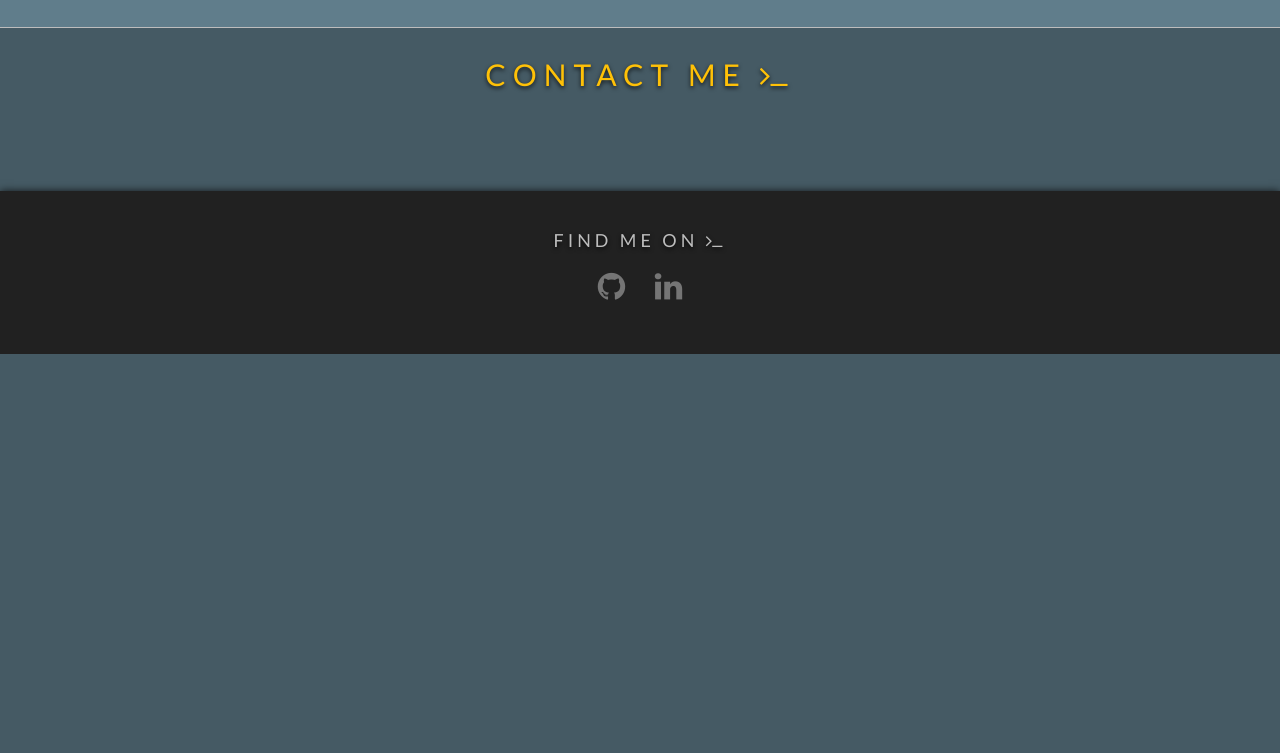
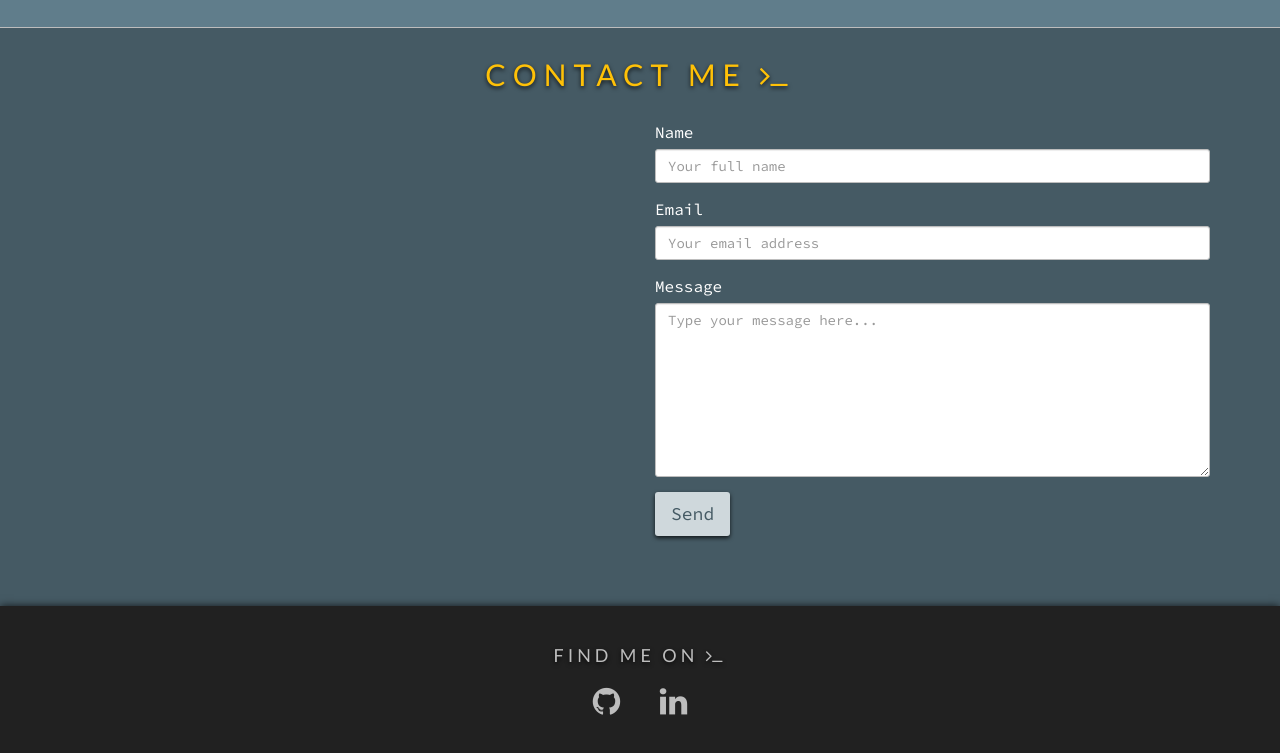
Before and after one commit to AmirF27/amirf27.github.io, a plain HTML site: page index.html in a window 1280 px wide. Shown: the part 1257-2010 px from the top of the page. Before the commit the page ends 1611 px from the top, so only its background shows below. Drawn offline with Linux system fonts and the light colour scheme.

Commit message:
Add contact form

```diff
--- a/css/style.css
+++ b/css/style.css
@@ -3,6 +3,10 @@ body {
   font-family: 'Source Code Pro', monospace;
   padding-top: 80px;
   font-size: 16px;
+}
+
+p {
+  line-height: 1.5;
 }
 
 .navbar {
@@ -60,9 +64,9 @@ section {
 }
 
 /*
- *********************
- * About page styles *
- *********************
+ ************************
+ * About section styles *
+ ************************
 */
 
 .jumbotron {
@@ -79,7 +83,6 @@ section {
 .jumbotron p {
   font-size: 16px;
   margin: 0;
-  line-height: 1.5;
 }
 
 .jumbotron h4 {
@@ -91,11 +94,17 @@ section {
   .jumbotron h4 {
     text-align: center;
   }
+
+  .btn-default {
+    display: block;
+    margin-left: auto;
+    margin-right: auto;
+  }
 }
 
 #about img {
   border-radius: 50%;
-  margin: 0 auto;
+  margin: 0 auto 30px;
   -webkit-box-shadow: 0 0 4px 0 rgba(0,0,0,0.75);
      -moz-box-shadow: 0 0 4px 0 rgba(0,0,0,0.75);
           box-shadow: 0 0 4px 0 rgba(0,0,0,0.75);
@@ -134,9 +143,9 @@ h4 {
 }
 
 /*
- ************************
- * Projects page styles *
- ************************
+ ***************************
+ * Projects section styles *
+ ***************************
 */
 
 #projects {
@@ -216,21 +225,85 @@ h4 {
 }
 
 .links li {
-  margin: 0 10px;
+  /*margin: 0 10px;*/
+}
+
+.links a {
+  padding: 15px;
+  color: #bdbdbd;
 }
 
 .links i {
   font-size: 2em;
-  color: #757575;
   transition: all 0.3s;
 }
 
-.links .fa-github:hover {
+.links a:hover .fa-github {
   color: #4f83c4;
 }
 
-.links .fa-linkedin:hover {
+.links a:hover .fa-linkedin {
   color: #0077b5;
+}
+
+/*
+ **************************
+ * Contact section styles *
+ **************************
+*/
+
+label {
+  color: #fff;
+  font-weight: 400;
+}
+
+.form-control {
+  border-color: #bdbdbd;
+  border-radius: 3px;
+}
+
+.form-control:focus {
+  border-color: #ffc107;
+  -webkit-box-shadow: inset 0 1px 1px rgba(0, 0, 0, 0.1), 0 0 8px rgba(255, 193, 7, 0.5);
+     -moz-box-shadow: inset 0 1px 1px rgba(0, 0, 0, 0.1), 0 0 8px rgba(255, 193, 7, 0.5);
+          box-shadow: inset 0 1px 1px rgba(0, 0, 0, 0.1), 0 0 8px rgba(255, 193, 7, 0.5);
+}
+
+.btn-default {
+  color: #455a64;
+  background: #cfd8dc;
+  border: none;
+  border-radius: 3px;
+  -webkit-box-shadow: 0px 2px 4px rgba(0, 0, 0, 0.75);
+     -moz-box-shadow: 0px 2px 4px rgba(0, 0, 0, 0.75);
+          box-shadow: 0px 2px 4px rgba(0, 0, 0, 0.75);
+}
+
+.btn-default:hover,
+.btn-default.active,
+.btn-default:active,
+.btn.active.focus,
+.btn.active:focus,
+.btn.focus,
+.btn:active.focus,
+.btn:active:focus,
+.btn:focus {
+  color: #212121;
+  background: #ffc107;
+  border: none;
+  outline: none;
+}
+
+.btn.active, .btn:active {
+  -webkit-box-shadow: inset 0px 2px 4px rgba(0, 0, 0, 0.75);
+     -moz-box-shadow: inset 0px 2px 4px rgba(0, 0, 0, 0.75);
+          box-shadow: inset 0px 2px 4px rgba(0, 0, 0, 0.75);
+  padding-top: 12px;
+  padding-bottom: 8px;
+}
+
+textarea {
+  resize: vertical;
 }
 
 /*
--- a/index.html
+++ b/index.html
@@ -245,9 +245,34 @@
   <!-- CONTACT SECTION -->
 
   <section id="contact">
+
     <div class="container">
+
       <h2 class="text-center">Contact me <i class="fa fa-terminal" aria-hidden="true"></i></h2>
-    </div>
+
+      <div class="row">
+        <div class="col-sm-6"></div><!-- /.col... -->
+        <div class="col-sm-6">
+          <form method="post" action="">
+            <div class="form-group">
+              <label for="name">Name</label>
+              <input type="text" class="form-control" id="name" name="name" placeholder="Your full name" required>
+            </div><!-- /.form-group -->
+            <div class="form-group">
+              <label for="email">Email</label>
+              <input type="email" class="form-control" id="email" name="email" placeholder="Your email address" required>
+            </div><!-- /.form-group -->
+            <div class="form-group">
+              <label for="message">Message</label>
+              <textarea class="form-control" id="message" rows="8" placeholder="Type your message here..." required></textarea>
+            </div><!-- /.form-group -->
+            <button type="submit" class="btn btn-default btn-lg">Send</button>
+          </form>
+        </div><!-- /.col... -->
+      </div><!-- /.row -->
+
+    </div><!-- /.container -->
+
   </section><!-- /#contact -->
 
   <!-- FOOTER -->
```
